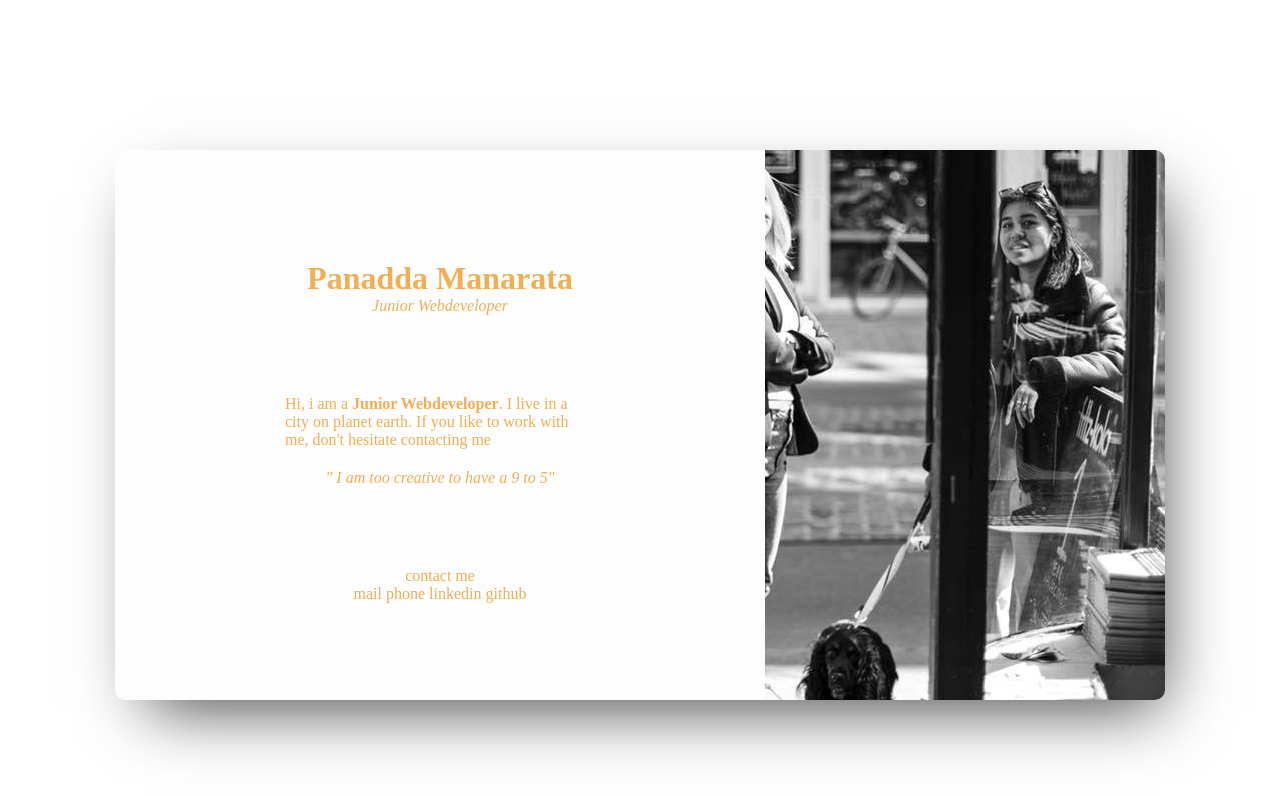
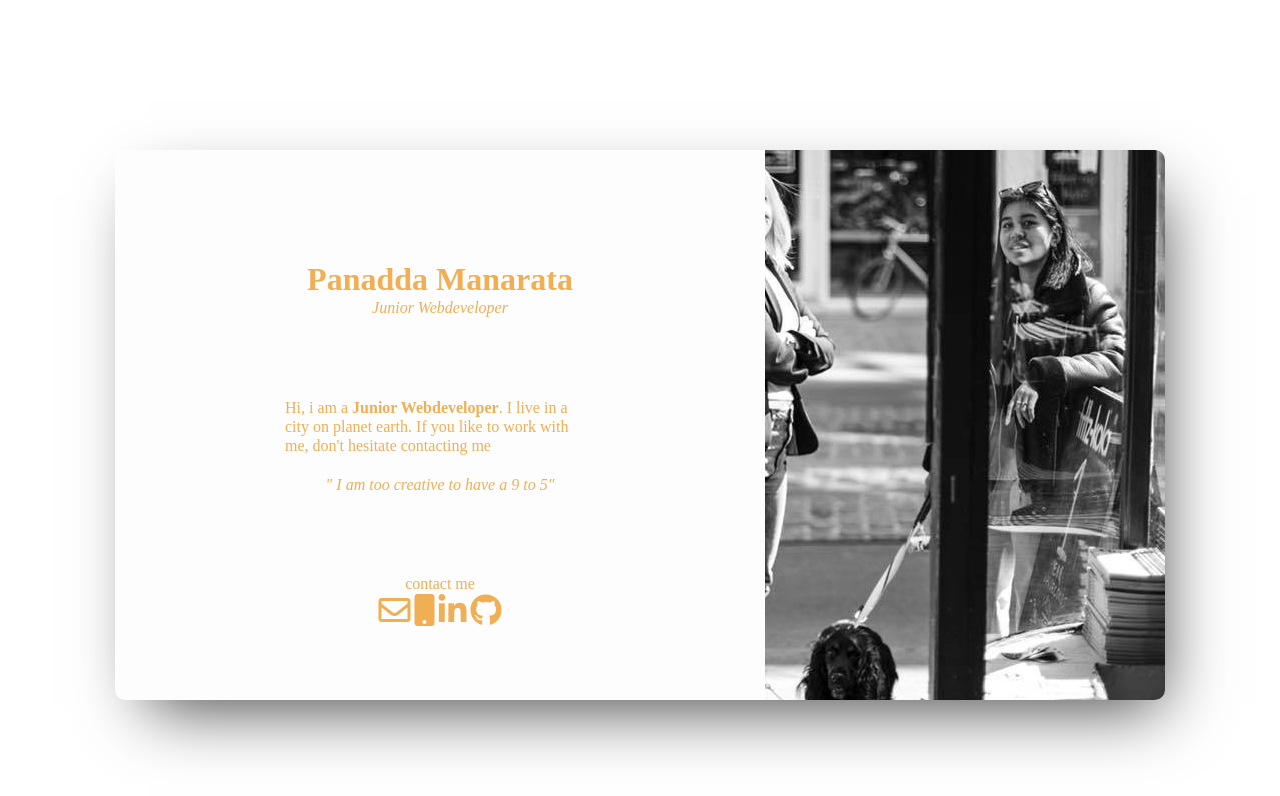
Before and after one commit to PanaddaManarata/Vcard, a plain HTML site: page index.html in a window 1280 px wide. Drawn offline with Linux system fonts and the light colour scheme.

Commit message:
links and icons

```diff
--- a/css/style.css
+++ b/css/style.css
@@ -28,6 +28,7 @@
     top: 150px;
     overflow: hidden;
     background-color: #fdfdfd;
+    line-height: 1.2
 
 }
 
--- a/index.html
+++ b/index.html
@@ -1,10 +1,14 @@
 <!DOCTYPE html>
 <html lang="en">
+
 <head>
     <meta charset="UTF-8">
     <title>Vcard Panadda</title>
 
     <link rel="stylesheet" href="css/style.css">
+
+
+    <link rel="stylesheet" href="https://use.fontawesome.com/releases/v5.7.0/css/all.css" integrity="sha384-lZN37f5QGtY3VHgisS14W3ExzMWZxybE1SJSEsQp9S+oqd12jhcu+A56Ebc1zFSJ" crossorigin="anonymous">
 
 </head>
 
@@ -25,19 +29,27 @@
 
 
                 <blockquote>
-                  <em> " I am too creative to have a 9 to 5"</em> </blockquote>
+                    <em> " I am too creative to have a 9 to 5"</em> </blockquote>
 
             </div>
 
             <div id="thirdsection" class="sections">
                 <span> contact me</span>
                 <div id="socialemedia">
-                    <div id="mail" class="bttn">mail</div>
-                    <div id="phone" class="bttn">phone</div>
-                    <div id="linkedin" class="bttn"> linkedin</div>
-                    <div id="github" class="bttn"> github</div>
+                    <div id="mail" class="bttn">
+<a href="mailto:manarata.panadda@gmail.com?Subject=Hi,%20I'd%20like%20to%20work%20with%20you" target="_top"> <i class="far fa-envelope fa-2x"> </i></a>
+                    </div>
+                    <div id="phone" class="bttn"> <a href="tel:0032 484 56 50 99" > <i class="fas fa-mobile fa-2x </f>"></i></a></div>
+                    <div id="linkedin" class="bttn"><a href="https://www.linkedin.com/in/panadda-manarata-150a2b115"> <i class="fab fa-linkedin-in fa-2x"></i> </a> </div>
+                    <div id="github" class="bttn"><a href="https://github.com/PanaddaManarata"><i class="fab fa-github fa-2x"></i></a></div>
+
+                    <!--   icon in ahref
+                       ahref="mailto:"
+                       add icon via link, icon via fontawesome fa-2x = size
 
 
+
+               -->
                 </div>
 
             </div>
```
